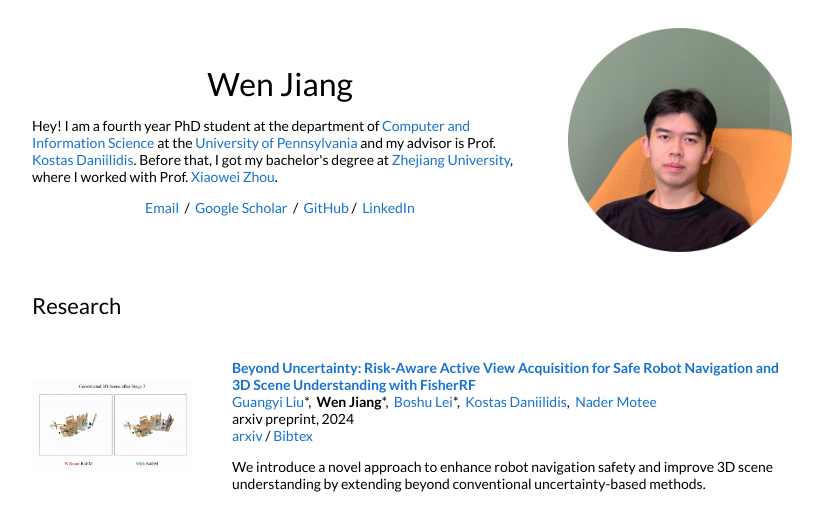
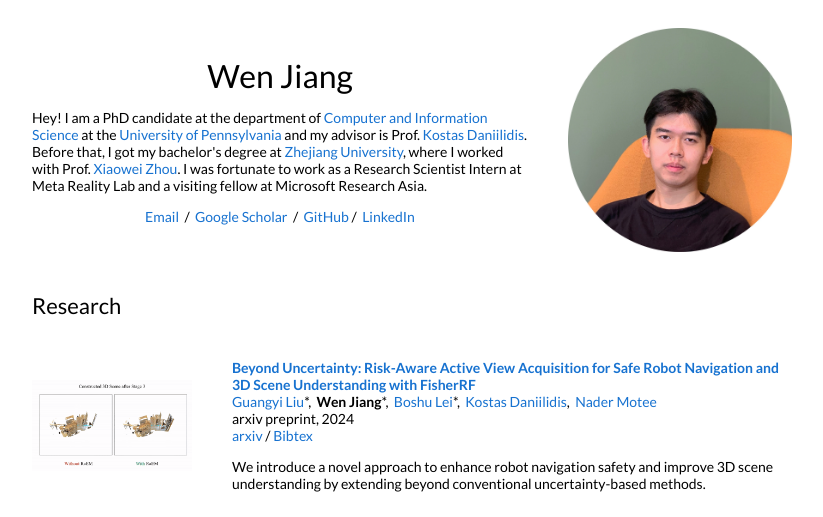
Before and after one commit to JiangWenPL/jiangwenpl.github.io, a plain HTML site: page index.html in a window 1280 px wide. Shown: the top 517 px of the page, without its empty margins (228-1051 px from the left). Drawn offline with Linux system fonts and the light colour scheme.

Commit message:
Candidacy

```diff
--- a/index.html
+++ b/index.html
@@ -36,12 +36,13 @@
                             <name>Wen Jiang</name>
                         </p>
 
-                        <p>Hey! I am a fourth year PhD student at the department of <a href="http://cis.upenn.edu/">Computer
+                        <p>Hey! I am a PhD candidate at the department of <a href="http://cis.upenn.edu/">Computer
                             and Information Science</a> at the <a href="http://www.upenn.edu/">University of
                             Pennsylvania</a> and my advisor is Prof. <a href="http://www.cis.upenn.edu/~kostas">Kostas
                             Daniilidis</a>. Before that, I got my bachelor's degree at <a
                                 href="http://www.zju.edu.cn/english/">Zhejiang University</a>,
                             where I worked with Prof. <a href="http://xzhou.me/">Xiaowei Zhou</a>.
+                            I was fortunate to work as a Research Scientist Intern at Meta Reality Lab and a visiting fellow at Microsoft Research Asia.
                         </p>
                         <p align=center>
                             <a href="mailto:wenjiang@seas.upenn.edu">Email</a> &nbsp/&nbsp
```
